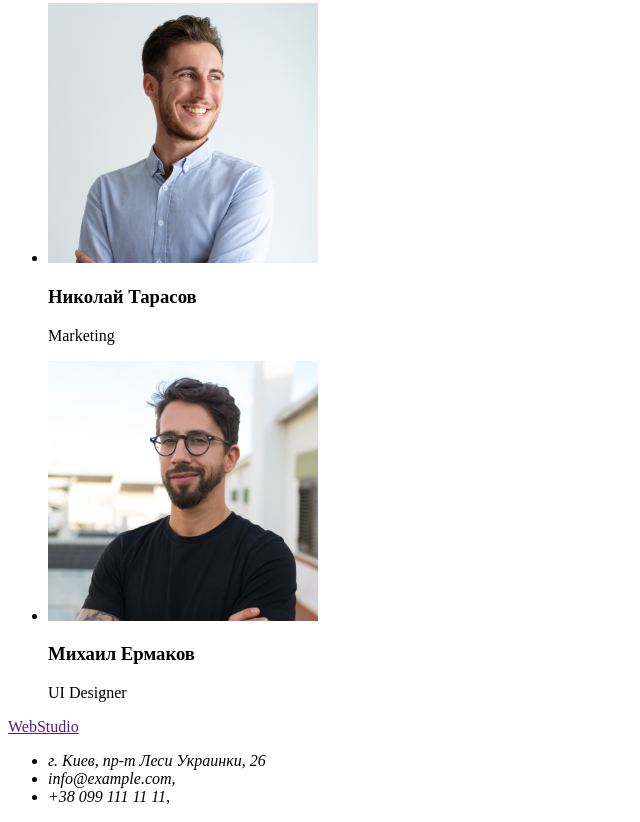
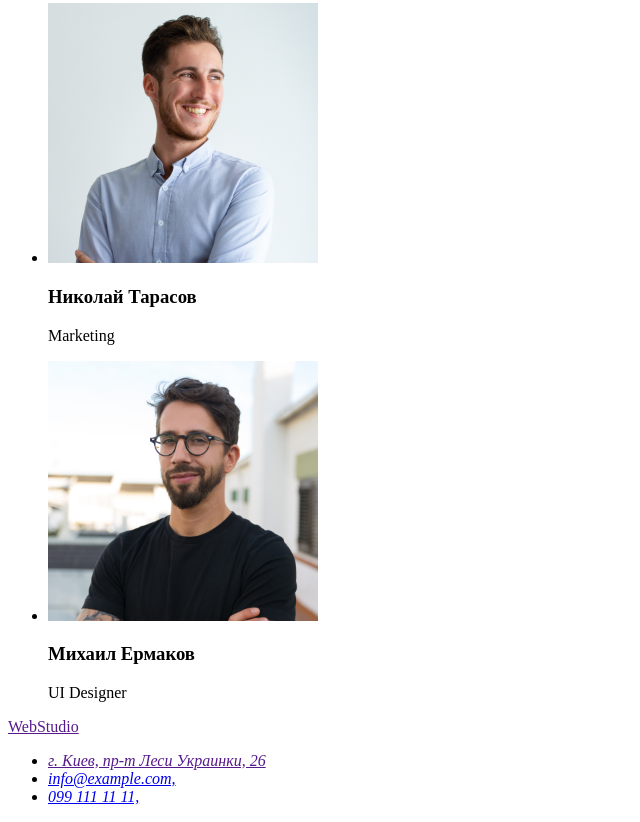
Before and after one commit to IrynaZubarieva/goit-markup-hw-01, a plain HTML site: page index.html in a window 1280 px wide. Shown: the part 2312-3134 px from the top of the page, without its empty margins (0-640 px from the left). Drawn offline with Linux system fonts and the light colour scheme.

Commit message:
исправление№4 к д/з1
исправления

```diff
--- a/index.html
+++ b/index.html
@@ -121,11 +121,14 @@
 
     <address>
         <ul>
-            <li>г. Киев, пр-т Леси Украинки, 26 <br />
+            <li>
+                <a href="">г. Киев, пр-т Леси Украинки, 26 <br /></a>
             </li>
-            <li>info@example.com, <br />
+            <li>
+                <a href="mailto:info@example.com">info@example.com, <br /></a>
             </li>
-            <li>+38 099 111 11 11, <br />
+            <li>
+                <a href="tel:0991111111">099 111 11 11, <br /></a>
             </li>
         </ul>
     </address>
```
